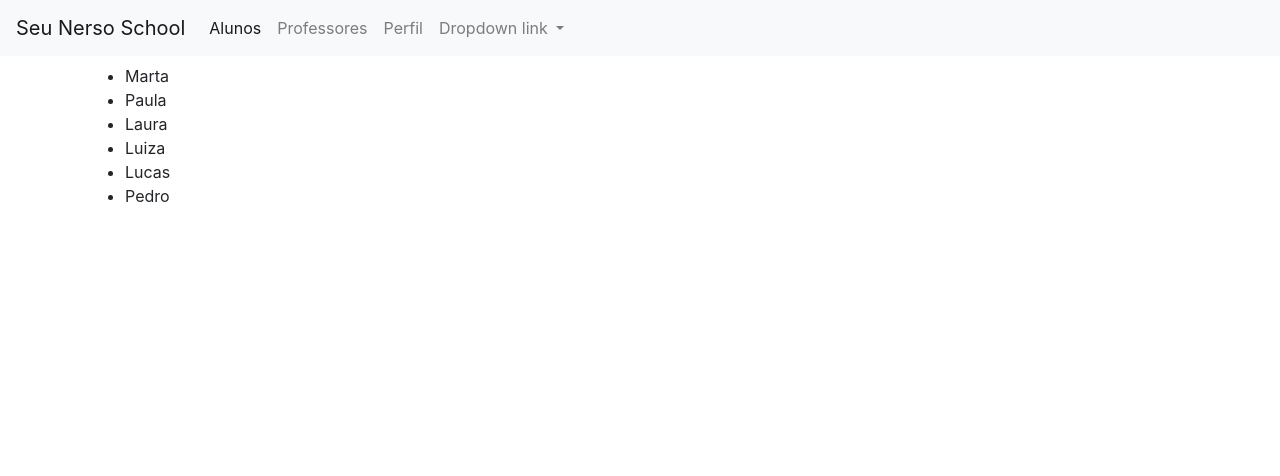
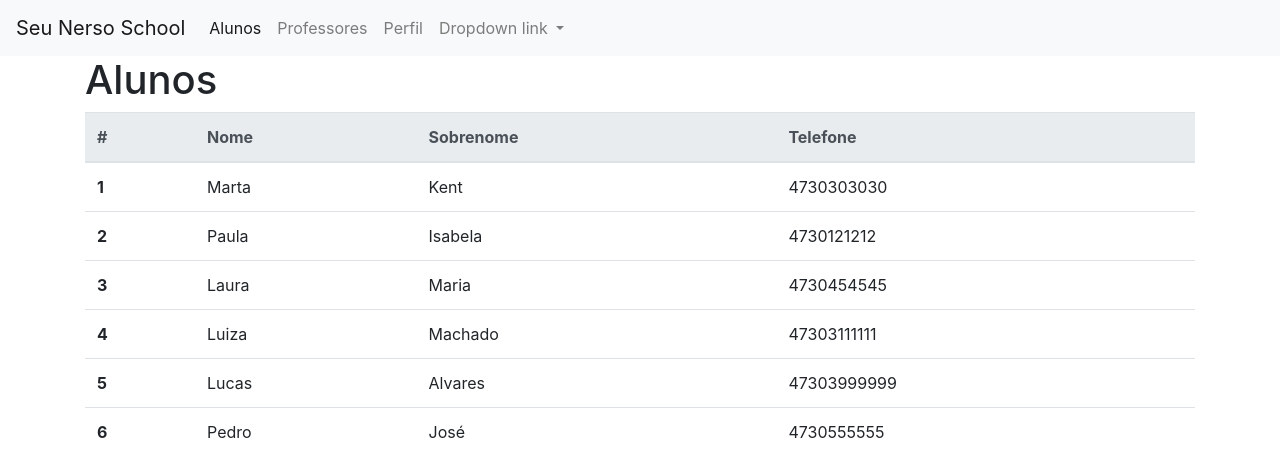
Before and after one commit to lucianoschirmer/SmartSchool, an Angular app: page /alunos in a window 1280 px wide. Shown: the top 476 px of the page. Built offline with nearby package versions, Linux system fonts and the light colour scheme.

Commit message:
adicionado tables aluno e professores

```diff
--- a/src/app/alunos/alunos.component.html
+++ b/src/app/alunos/alunos.component.html
@@ -1,6 +1,20 @@
-<app-titulo></app-titulo>
-<ul>
-    <li *ngFor="let aluno of alunos">
-        {{aluno.nome}}
-    </li>
-</ul>
+<app-titulo [titulo]="titulo"></app-titulo>
+
+<table class="table">
+    <thead class="thead-light">
+        <tr>
+            <th scope="col">#</th>
+            <th scope="col">Nome</th>
+            <th scope="col">Sobrenome</th>
+            <th scope="col">Telefone</th>
+        </tr>
+    </thead>
+    <tbody>
+        <tr *ngFor="let aluno of alunos">
+            <th scope="row">{{aluno.id}}</th>
+            <td>{{aluno.nome}}</td>
+            <td>{{aluno.sobrenome}}</td>
+            <td>{{aluno.telefone}}</td>
+        </tr>
+    </tbody>
+</table>
--- a/src/app/alunos/alunos.component.ts
+++ b/src/app/alunos/alunos.component.ts
@@ -7,15 +7,15 @@ import { Component, OnInit } from '@angular/core';
 })
 export class AlunosComponent implements OnInit {
 
-  titulo = 'Alunos';
+  public titulo = 'Alunos';
 
   public alunos = [
-    { nome: 'Marta' },
-    { nome: 'Paula' },
-    { nome: 'Laura' },
-    { nome: 'Luiza' },
-    { nome: 'Lucas' },
-    { nome: 'Pedro' },
+    { id: 1, nome: 'Marta', sobrenome: 'Kent', telefone: 4730303030 },
+    { id: 2, nome: 'Paula', sobrenome: 'Isabela', telefone: 4730121212 },
+    { id: 3, nome: 'Laura', sobrenome: 'Maria', telefone: 4730454545 },
+    { id: 4, nome: 'Luiza', sobrenome: 'Machado', telefone: 47303111111 },
+    { id: 5, nome: 'Lucas', sobrenome: 'Alvares', telefone: 47303999999 },
+    { id: 6, nome: 'Pedro', sobrenome: 'José', telefone: 4730555555 },
   ];
 
   constructor() { }
--- a/src/app/dashboard/dashboard.component.html
+++ b/src/app/dashboard/dashboard.component.html
@@ -1 +1,3 @@
+<app-titulo [titulo]="titulo"></app-titulo>
+
 <p>dashboard works!</p>
--- a/src/app/dashboard/dashboard.component.ts
+++ b/src/app/dashboard/dashboard.component.ts
@@ -7,6 +7,8 @@ import { Component, OnInit } from '@angular/core';
 })
 export class DashboardComponent implements OnInit {
 
+  public titulo = 'Principal';
+
   constructor() { }
 
   ngOnInit(): void {
--- a/src/app/perfil/perfil.component.html
+++ b/src/app/perfil/perfil.component.html
@@ -1 +1,3 @@
+<app-titulo [titulo]="titulo"></app-titulo>
+
 <p>perfil works!</p>
--- a/src/app/perfil/perfil.component.ts
+++ b/src/app/perfil/perfil.component.ts
@@ -7,6 +7,8 @@ import { Component, OnInit } from '@angular/core';
 })
 export class PerfilComponent implements OnInit {
 
+  public titulo = 'Perfil';
+
   constructor() { }
 
   ngOnInit(): void {
--- a/src/app/professores/professores.component.html
+++ b/src/app/professores/professores.component.html
@@ -1,6 +1,18 @@
-<h1>{{titulo}}</h1>
-<ul>
-    <li *ngFor="let prof of professores">
-        {{prof.nome}}
-    </li>
-</ul>
+<app-titulo [titulo]="titulo"></app-titulo>
+
+<table class="table">
+    <thead class="thead-light">
+        <tr>
+            <th scope="col">#</th>
+            <th scope="col">Nome</th>
+            <th scope="col">Disciplina</th>
+        </tr>
+    </thead>
+    <tbody>
+        <tr *ngFor="let prof of professores">
+            <th scope="row">{{prof.id}}</th>
+            <td>{{prof.nome}}</td>
+            <td>{{prof.disciplina}}</td>
+        </tr>
+    </tbody>
+</table>
--- a/src/app/professores/professores.component.ts
+++ b/src/app/professores/professores.component.ts
@@ -10,11 +10,11 @@ export class ProfessoresComponent implements OnInit {
   titulo = 'Professores';
 
   public professores = [
-    { nome: 'Lauro' },
-    { nome: 'Roberto' },
-    { nome: 'Ronaldo' },
-    { nome: 'Rodrigo' },
-    { nome: 'Alexandre' },
+    { id: 1, nome: 'Lauro', disciplina: 'Matemática' },
+    { id: 1, nome: 'Roberto', disciplina: 'Física' },
+    { id: 1, nome: 'Ronaldo', disciplina: 'Português' },
+    { id: 1, nome: 'Rodrigo', disciplina: 'Inglês' },
+    { id: 1, nome: 'Alexandre', disciplina: 'Programação' },
   ];
 
   constructor() { }
--- a/src/app/titulo/titulo.component.ts
+++ b/src/app/titulo/titulo.component.ts
@@ -1,4 +1,4 @@
-import { Component, OnInit } from '@angular/core';
+import { Component, Input, OnInit } from '@angular/core';
 
 @Component({
   selector: 'app-titulo',
@@ -7,7 +7,8 @@ import { Component, OnInit } from '@angular/core';
 })
 export class TituloComponent implements OnInit {
 
-  public titulo: 'titulo';
+  @Input() titulo: string;
+
   constructor() { }
 
   ngOnInit(): void {
```
